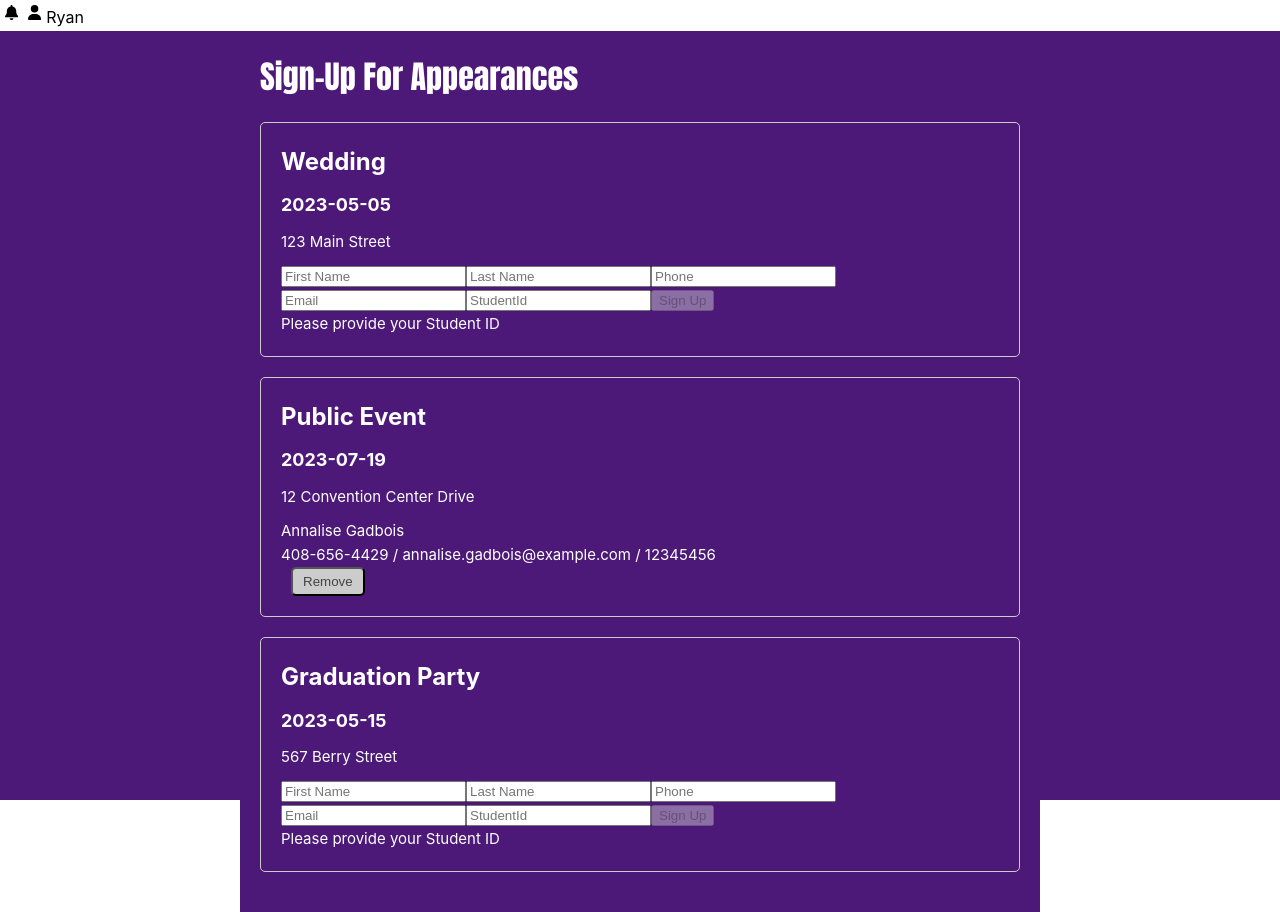
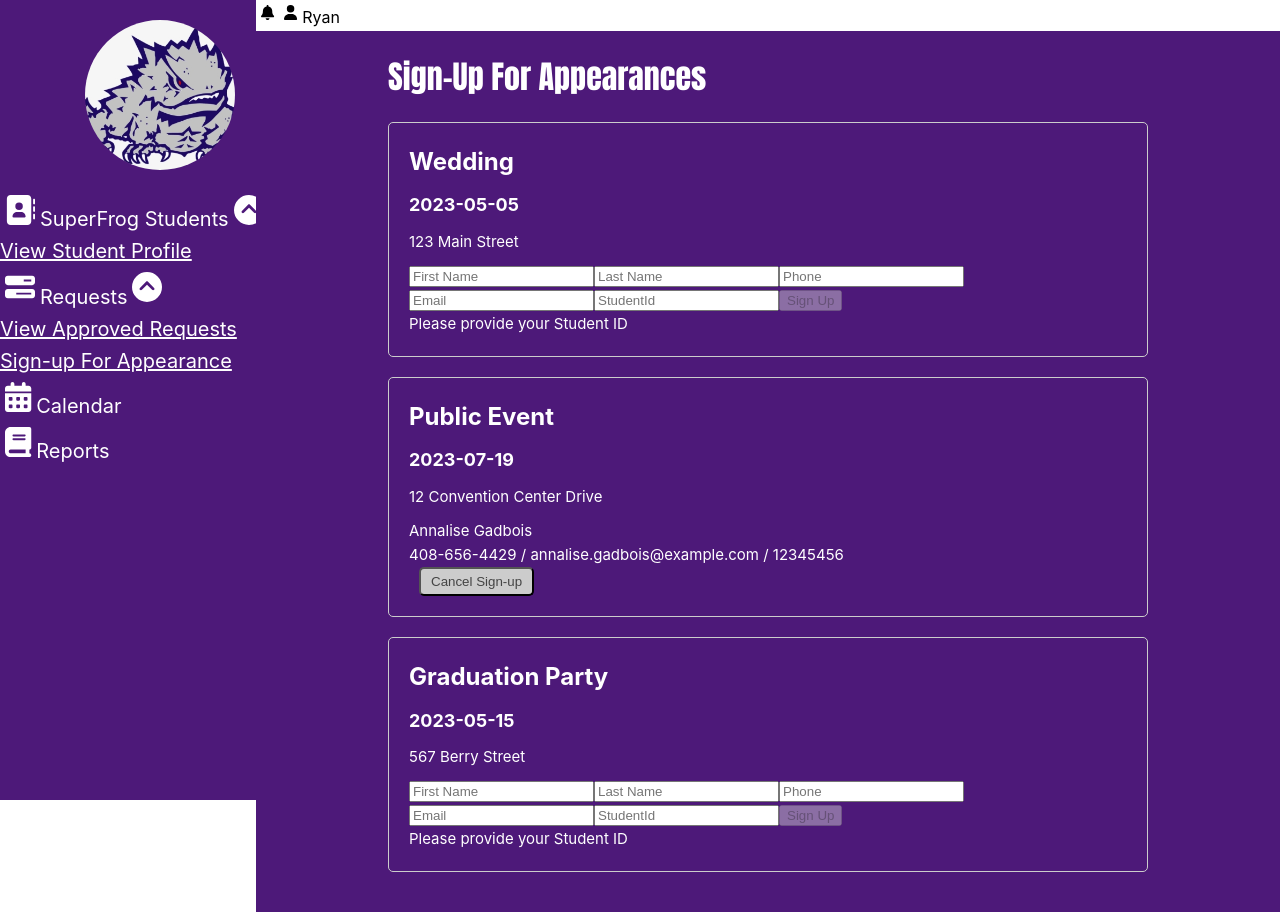
Before and after one commit to panderson-tcu/SuperFrog_Scheduler_FrontEnd, a Vue app in the folder superfrog-scheduler-frontend/: page /sign-up in a window 1280 px wide. Built offline with nearby package versions, Linux system fonts and the light colour scheme.

Commit message:
Changes for SuperFrog User

```diff
--- /dev/null
+++ b/superfrog-scheduler-frontend/src/components/SFSSideBar.vue
@@ -0,0 +1,65 @@
+<template>
+    <div id="sidebar-wrapper">
+        <img src="src/img/SuperFrog-TCU.png" alt="">
+        <div id="sf-student-menu">
+            <font-awesome-icon class="icon" icon ="address-book"/>
+            <span class="menu-label">SuperFrog Students</span>
+            <font-awesome-icon class="icon" icon ="circle-chevron-up"/>
+            <div class="dropdown" id="sf-menu-dropdown">
+                <RouterLink to="/student-profile" class="menu-label">View Student Profile</RouterLink>
+            </div>
+        </div>
+       <div id="requests-menu">
+            <font-awesome-icon class="icon" icon ="bars-progress"/>
+            <span class="menu-label">Requests</span>
+            <font-awesome-icon class="icon" icon ="circle-chevron-up"/>
+            <div class="dropdown" id="requests-menu-dropdown">
+                <RouterLink to="/list-all-appearances" class="menu-label">View Approved Requests</RouterLink>
+                <RouterLink to="/sign-up" class="menu-label">Sign-up For Appearance</RouterLink>
+            </div>
+       </div>
+       <div id="calendar">
+            <font-awesome-icon class="icon" icon ="calendar-days"/>
+            <span class="menu-label">Calendar</span>
+       </div>
+       <div id="reports">
+            <font-awesome-icon class="icon" icon ="book"/>
+            <span class="menu-label">Reports</span>
+       </div>
+    </div>
+</template>
+
+<style>
+#sidebar-wrapper {
+  flex-direction: column;
+  color: white;
+  background-color: #4D1979;
+  min-height: 100vh; /* Set a minimum height of the viewport */
+}
+
+.icon {
+    margin: 5px;
+    font-size: 30px;
+}
+#calendar > * {
+    display: inline;
+}
+#reports > * {
+    display: inline;
+}
+
+.menu-label {
+    font-size: 20px;
+    color: white;
+}
+
+.dropdown > .menu-label {
+    display: block;
+}
+img {
+  display: block;
+  margin: 20px auto;
+}
+
+
+</style>
--- a/superfrog-scheduler-frontend/src/router/routes.js
+++ b/superfrog-scheduler-frontend/src/router/routes.js
@@ -117,8 +117,8 @@ let routes = [
                 component: () => import('../views/ListAllAppearances.vue')
             },
             {
-                path: '/view-profile',
-                name: 'view-profile',
+                path: '/student-profile',
+                name: 'student-profile',
                 meta: {
                     requiresAuth: false,
                 },
--- a/superfrog-scheduler-frontend/src/views/EditsStudentProfile.vue
+++ b/superfrog-scheduler-frontend/src/views/EditsStudentProfile.vue
@@ -1,8 +1,11 @@
 <script setup>
   import AdminHeader from '../components/AdminHeader.vue';
+  import SFSSideBar from '../components/SFSSideBar.vue';
 </script>
 
 <template>
+  <div class="right-col">
+    <SFSSideBar style="position: fixed; height: 100vh; width: 25%; top: 0; left: 0;"></SFSSideBar>
     <div id="wrapper">
       <admin-header />
         <div class="container">
@@ -43,10 +46,11 @@
               </select>
             </div>
 
-          <RouterLink to="/view-profile"> <!-- Should maybe be clickabke to a view profile page -->
+            <RouterLink to="/student-profile"> <!-- Should maybe be clickabke to a view profile page -->
                 <button type="submit" class="btn">Save Changes</button>
             </RouterLink>
           </form>
+        </div>
       </div>
   </div>
   </template>
@@ -55,15 +59,16 @@
     export default {
     data() {
         return {
-        firstName: '',
-        lastName: '',
-        phone: '',
-        email: '',
-        address: '',
+            firstName: "",
+            lastName: "",
+            phone: "",
+            email: "",
+            address: "",
             isInternational: false,
-        paymentPreference: 'Mail Check'
-      }
-    }
+            paymentPreference: "Mail Check"
+        };
+    },
+    components: { SFSSideBar }
 }
   </script>
 
@@ -124,5 +129,13 @@
     -webkit-appearance: none;
     -moz-appearance: none;
   }
+  .right-col {
+    position: absolute;
+    top: 0;
+    right: 0;
+    width: 66vw;
+    max-width: 100%;
+    max-height: 100%;
+  }
 
 </style>
--- a/superfrog-scheduler-frontend/src/views/ListAllAppearances.vue
+++ b/superfrog-scheduler-frontend/src/views/ListAllAppearances.vue
@@ -1,10 +1,13 @@
 <script setup>
   import AdminHeader from '../components/AdminHeader.vue';
+import SFSSideBar from '../components/SFSSideBar.vue';
 </script>
 <template>
-  <AdminHeader></AdminHeader>
-  <div id="wrapper">
-    <div class="form-container">
+  <SFSSideBar style="position: fixed; height: 100vh; width: 25%; top: 0; left: 0;"></SFSSideBar>
+    <div class="right-col">
+        <AdminHeader />
+        <div id="wrapper" style="height: 100%;">
+          <div class="form-container" style="height: 100%;">
           <h1>Approved Appearances</h1>
           <ul>
             <li v-for="(appearance, index) in appearances" :key="index">
@@ -16,12 +19,15 @@
               <p>{{ appearance.C_lastName }}</p>
               <p>{{ appearance.LocalDateTime }}</p>
               <p>{{ appearance.eventAddress }}</p>
+              <p> {{ appearance.status }}</p>
+              <!-- <p> {{ SuperFrogStudent.complete }}</p> -->
               <div class="button-group">
                 <button @click="cancelAppearance(index)">Cancel</button>
                 <button @click="markComplete(index)">Mark as Complete</button>
               </div>
             </li>
           </ul>
+        </div>
       </div>
 </div>
 </template>
@@ -56,22 +62,17 @@ export default {
                     status: "pending"
                 },
             ]
-    }
+        };
     },
     methods: {
-    declineAppearance(index) {
-      this.appearances[index].status = "declined";
-    },
-    acceptAppearance(index) {
-      this.appearances[index].status = "accepted";
-    },
         cancelAppearance(index) {
             this.appearances.splice(index, 1);
         },
         markComplete(index) {
             this.appearances[index].status = "complete";
         }
-  }
+    },
+    components: { SFSSideBar }
 }
 </script>
 
@@ -104,4 +105,12 @@ button:hover {
 .checkmark {
   margin-left: 10px;
 }
+
+.right-col {
+  position: fixed;
+  top: 0;
+  right: 0;
+  width: 66vw;
+  height: 100%;
+}
 </style>
--- a/superfrog-scheduler-frontend/src/views/SignUpSFSForAppearance.vue
+++ b/superfrog-scheduler-frontend/src/views/SignUpSFSForAppearance.vue
@@ -1,7 +1,11 @@
 <script setup>
     import AdminHeader from '../components/AdminHeader.vue';
+  import SFSSideBar from '../components/SFSSideBar.vue';
 </script>
+
 <template>
+  <SFSSideBar style="position: fixed; height: 100vh; width: 25%; top: 0; left: 0;"></SFSSideBar>
+  <div class="right-col">
     <div id="wrapper">
       <AdminHeader></AdminHeader>
       <div class="container">
@@ -15,7 +19,7 @@
               <div v-if="event.isSignedUp">
                 <div class="superFrog-name">{{ event.superFrogFirstName }} {{ event.superFrogLastName }}</div>
                 <div class="superFrog-contact">{{ event.superFrogPhone }} / {{ event.superFrogEmail }} / {{ event.SFS_Id }}</div>
-              <button class="remove-btn" @click="removeSignup(index)">Remove</button>
+                <button class="remove-btn" @click="removeSignup(index)">Cancel Sign-up</button>
               </div>
               <div v-else>
                 <div class="signup-form">
@@ -34,6 +38,7 @@
         </ul>
       </div>
     </div>
+  </div>
   </template>
 
   <script>
@@ -42,40 +47,40 @@
         return {
             events: [
                 {
-            eventName: 'Wedding',
-            date: '2023-05-05',
-            location: '123 Main Street',
+                    eventName: "Wedding",
+                    date: "2023-05-05",
+                    location: "123 Main Street",
                     isSignedUp: false,
-            superFrogFirstName: '',
-            superFrogLastName: '',
-            superFrogPhone: '',
-            superFrogEmail: '',
-            SFS_Id: ''
+                    superFrogFirstName: "",
+                    superFrogLastName: "",
+                    superFrogPhone: "",
+                    superFrogEmail: "",
+                    SFS_Id: ""
                 },
                 {
-            eventName: 'Public Event',
-            date: '2023-07-19',
-            location: '12 Convention Center Drive',
+                    eventName: "Public Event",
+                    date: "2023-07-19",
+                    location: "12 Convention Center Drive",
                     isSignedUp: true,
-            superFrogFirstName: 'Annalise',
-            superFrogLastName: 'Gadbois',
-            superFrogPhone: '408-656-4429',
-            superFrogEmail: 'annalise.gadbois@example.com',
-            SFS_Id: '12345456'
+                    superFrogFirstName: "Annalise",
+                    superFrogLastName: "Gadbois",
+                    superFrogPhone: "408-656-4429",
+                    superFrogEmail: "annalise.gadbois@example.com",
+                    SFS_Id: "12345456"
                 },
                 {
-            eventName: 'Graduation Party',
-            date: '2023-05-15',
-            location: '567 Berry Street',
+                    eventName: "Graduation Party",
+                    date: "2023-05-15",
+                    location: "567 Berry Street",
                     isSignedUp: false,
-            superFrogFirstName: '',
-            superFrogLastName: '',
-            superFrogPhone: '',
-            superFrogEmail: '',
-            SFS_Id: ''
+                    superFrogFirstName: "",
+                    superFrogLastName: "",
+                    superFrogPhone: "",
+                    superFrogEmail: "",
+                    SFS_Id: ""
                 }
             ]
-      }
+        };
     },
     methods: {
         toggleSignup(index) {
@@ -83,25 +88,27 @@
         },
         removeSignup(index) {
             this.events[index].isSignedUp = false;
-        this.events[index].superFrogFirstName = '';
-        this.events[index].superFrogLastName = '';
-        this.events[index].superFrogPhone = '';
-        this.events[index].superFrogEmail = '';
-        this.events[index].SFS_Id = '';
+            this.events[index].superFrogFirstName = "";
+            this.events[index].superFrogLastName = "";
+            this.events[index].superFrogPhone = "";
+            this.events[index].superFrogEmail = "";
+            this.events[index].SFS_Id = "";
         }
-    }
+    },
+    components: { SFSSideBar }
 }
   </script>
 
 
   <style>
+.right-col {
+  margin-left: 20%; /* set margin to the width of the sidebar */
+  width: 80%; /* set the width to the remaining space */
+}
+
 #wrapper {
   position: relative;
-    width: 100%;
-    min-height: 100%;
-    margin: 0;
-    background-color: #4D1979;
-    color: white;
+  min-height: 100vh; /* set the height to be at least the viewport height */
 }
 
   .container {
--- a/superfrog-scheduler-frontend/src/views/ViewProfileInfo.vue
+++ b/superfrog-scheduler-frontend/src/views/ViewProfileInfo.vue
@@ -1,12 +1,15 @@
 <script setup>
 import AdminHeader from '../components/AdminHeader.vue';
+import SFSSideBar from '../components/SFSSideBar.vue';
 </script>
 <template>
+  <SFSSideBar style="position: fixed; height: 100vh; width: 25%; top: 0; left: 0;"></SFSSideBar>
+  <div class="right-col">
     <div id="wrapper">
       <AdminHeader></AdminHeader>
       <div class="profile-container">
-      <!-- <h1>{{ user.name }}'s Profile</h1> -->
-      <h1>Ryan's Profile</h1>
+        <h1>{{ user.name }}'s Profile</h1>
+        <!-- <h1>Ryan's Profile</h1> -->
         <p>First Name: {{ user.firstName }}</p>
         <p>Last Name: {{ user.lastName }}</p>
         <p>Email: {{ user.email }}</p>
@@ -14,16 +17,17 @@ import AdminHeader from '../components/AdminHeader.vue';
         <p>isInternational: {{ user.international }}</p>
         <p>Payment Type: {{ user.payment }}</p>
       </div>
-    <div class="button-group">
-            <router-link to="/landing-page">
+      <!-- <div class="button-group"> -->
+              <!-- <router-link to="/landing-page">
                 <button type="button" class="btn">Home</button>
               </router-link>
-          </div>
+            </div> -->
 
             <div class="form-group">
               <router-link to="/edit-student-profile">
                 <button type="button" class="btn">Edit Profile</button>
               </router-link>
+            </div>
           </div>
   </div>
 </template>
@@ -33,16 +37,16 @@ export default {
   data() {
     return {
       user: {
-        firstName: 'Ryan',
-        lastName: 'Gosling',
-        email: 'ryangosling@gmail.com',
-        address: '123 Berry St.',
-        international: 'No',
-        payment: 'Mail Check'
+        firstName: '',
+        lastName: '',
+        email: '',
+        address: '',
+        international: '',
+        payment: ''
       }
     };
   },
-  components: { AdminHeader }
+  components: { AdminHeader, SFSSideBar }
 }
 
 </script>
@@ -53,6 +57,8 @@ export default {
     justify-content: center;
     align-items: center;
     background-color: #4D1979;
+    min-height: 100%;
+    min-width: 100%;
     color: white;
 }
 
@@ -86,4 +92,10 @@ export default {
     background-color: #ccc;
     color: #fff;
   }
+  .right-col {
+      position: absolute;
+      top: 0;
+      right: 0;
+      width: 66vw;
+  }
 </style>
```
Also changed, not shown: superfrog-scheduler-frontend/src/views/CompleteFormView.vue (+61 -33 lines), superfrog-scheduler-frontend/src/views/SelectDateTimeView.vue (+13 -4 lines). Lines whose indentation alone changed are shown as unchanged.
